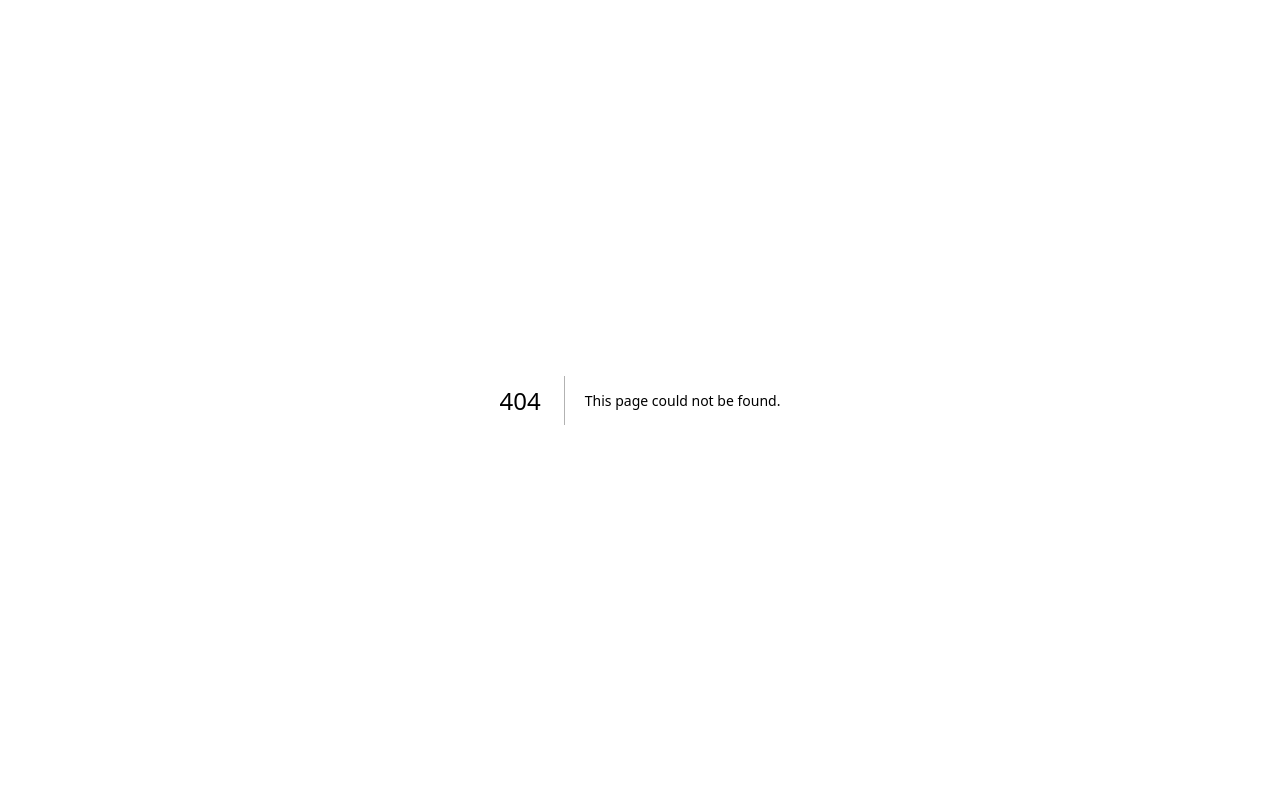
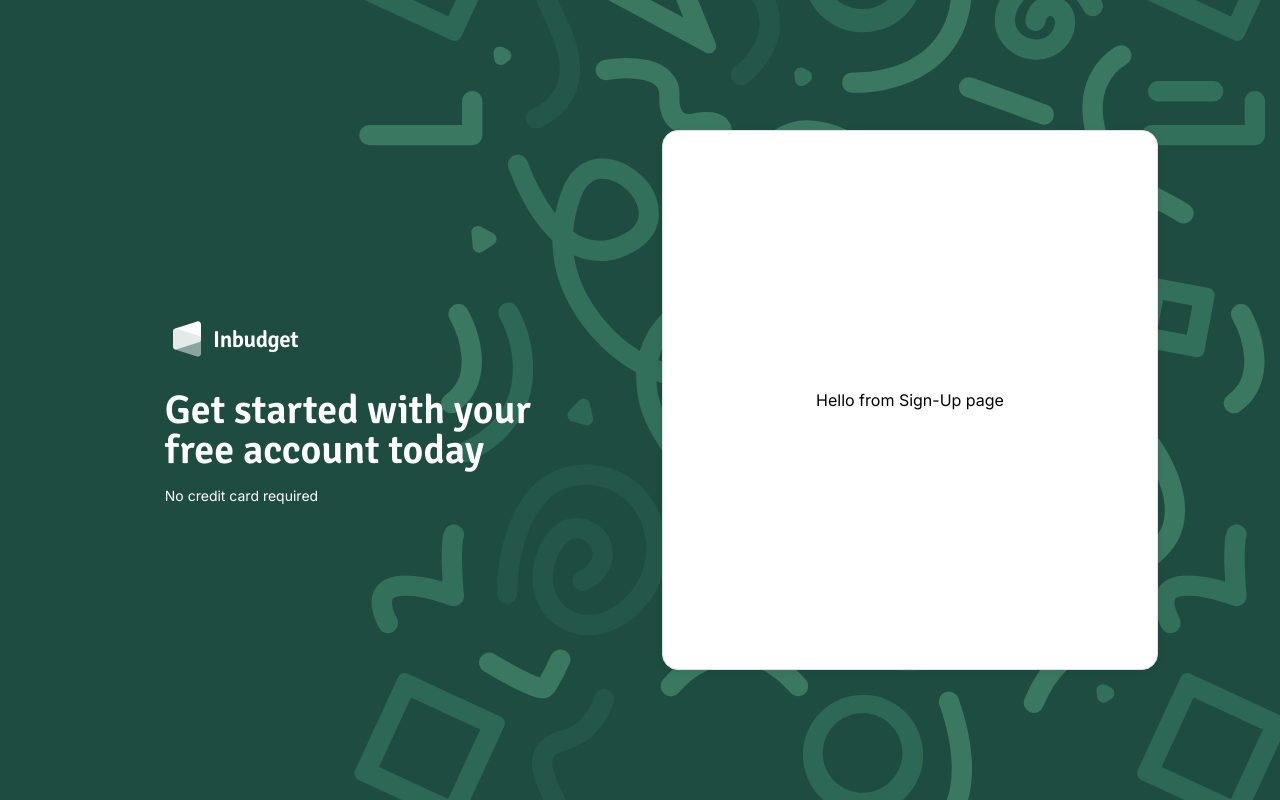
Before and after one commit to intive/patronage2023-js, a Next.js app in the folder apps/web/: page /sign-up in a window 1280 px wide. Before the commit this address had no page. Built offline with nearby package versions, Linux system fonts and the light colour scheme.

Commit message:
ref: combined layout on (regflow) path to serve on both paths like sign-in and sign-out; layout is now using usePathname hook to determine which text is added to h1 and p of left column

```diff
--- a/apps/web/app/(regflow)/layout.tsx
+++ b/apps/web/app/(regflow)/layout.tsx
@@ -2,16 +2,64 @@
 
 import { device } from "lib/css-variables";
 import styled from "styled-components";
-import { Background } from "ui";
+import { Background, Card, Logo } from "ui";
+
+import { usePathname } from "next/navigation";
 
 export type LayoutProps = {
   children: React.ReactNode;
 };
 
-export default function AuthLayout({ children }: LayoutProps) {
+type leftColumnText = {
+  signIn: {
+    h1: string;
+    p: string;
+  };
+  signUp: {
+    h1: string;
+    p: string;
+  };
+};
+
+const leftColumnText = {
+  signIn: {
+    h1: "Log in with your email",
+    p: "Use your email to log in to your team workspace",
+  },
+  signUp: {
+    h1: "Get started with your free account today",
+    p: "No credit card required",
+  },
+};
+
+export default function RegFlowLayout({ children }: LayoutProps) {
+  const pathName = usePathname();
+
+  const getLeftColumnText = (element: string) => {
+    if (pathName === "/sign-in")
+      return leftColumnText.signIn[
+        element as keyof typeof leftColumnText.signIn
+      ];
+    if (pathName === "/sign-up")
+      return leftColumnText.signUp[
+        element as keyof typeof leftColumnText.signIn
+      ];
+  };
+
   return (
     <Background>
-      <PageContainerStyled>{children}</PageContainerStyled>
+      <PageContainerStyled>
+        <ContentStyled>
+          <SectionStyled>
+            <Logo logoWidth={138} white />
+            <H1Styled>{getLeftColumnText("h1")}</H1Styled>
+            <ParagraphStyled>{getLeftColumnText("p")}</ParagraphStyled>
+          </SectionStyled>
+          <FormWrapperStyled>
+            <CustomCard>{children}</CustomCard>
+          </FormWrapperStyled>
+        </ContentStyled>
+      </PageContainerStyled>
     </Background>
   );
 }
@@ -23,3 +71,71 @@ const PageContainerStyled = styled.div`
     max-width: 1080px;
   }
 `;
+
+const ContentStyled = styled.div`
+  height: 100%;
+  display: flex;
+  flex-direction: column;
+
+  @media ${device.desktop} {
+    flex-direction: row;
+    margin: 0 auto;
+  }
+`;
+
+const SectionStyled = styled.div`
+  color: white;
+
+  padding: 52px 16px 0px 16px;
+
+  @media ${device.desktop} {
+    display: flex;
+    width: 50%;
+    flex-direction: column;
+    justify-content: center;
+    padding-left: 6%;
+    padding-right: 3%;
+  }
+`;
+
+const FormWrapperStyled = styled.div`
+  overflow-x: auto;
+  height: 100%;
+  padding: 8px;
+
+  @media ${device.desktop} {
+    width: 50%;
+    min-height: 100%;
+    padding: 12% 2%;
+  }
+`;
+
+const H1Styled = styled.h1`
+  font-family: "Signika", sans-serif;
+  font-size: 1.5em;
+  line-height: 1.5em;
+  margin-top: 16px;
+
+  @media ${device.desktop} {
+    margin-top: 32px;
+    font-size: 2.5em;
+    line-height: 1em;
+  }
+`;
+
+const ParagraphStyled = styled.p`
+  margin-top: 8px;
+  font-size: 14px;
+  line-height: 20px;
+  margin-bottom: 24px;
+
+  @media ${device.desktop} {
+    line-height: 24px;
+    margin-top: 1em;
+  }
+`;
+
+const CustomCard = styled(Card)`
+  padding: 1em;
+  min-height: 100%;
+`;
--- /dev/null
+++ b/apps/web/app/(regflow)/sign-up/page.tsx
@@ -0,0 +1,7 @@
+export default function SignInPage() {
+  return (
+    <div>
+      <p>Hello from Sign-Up page</p>
+    </div>
+  );
+}
```
Also changed, not shown: apps/web/app/(regflow)/sign-in/layout.tsx (deleted, +0 -91 lines).
